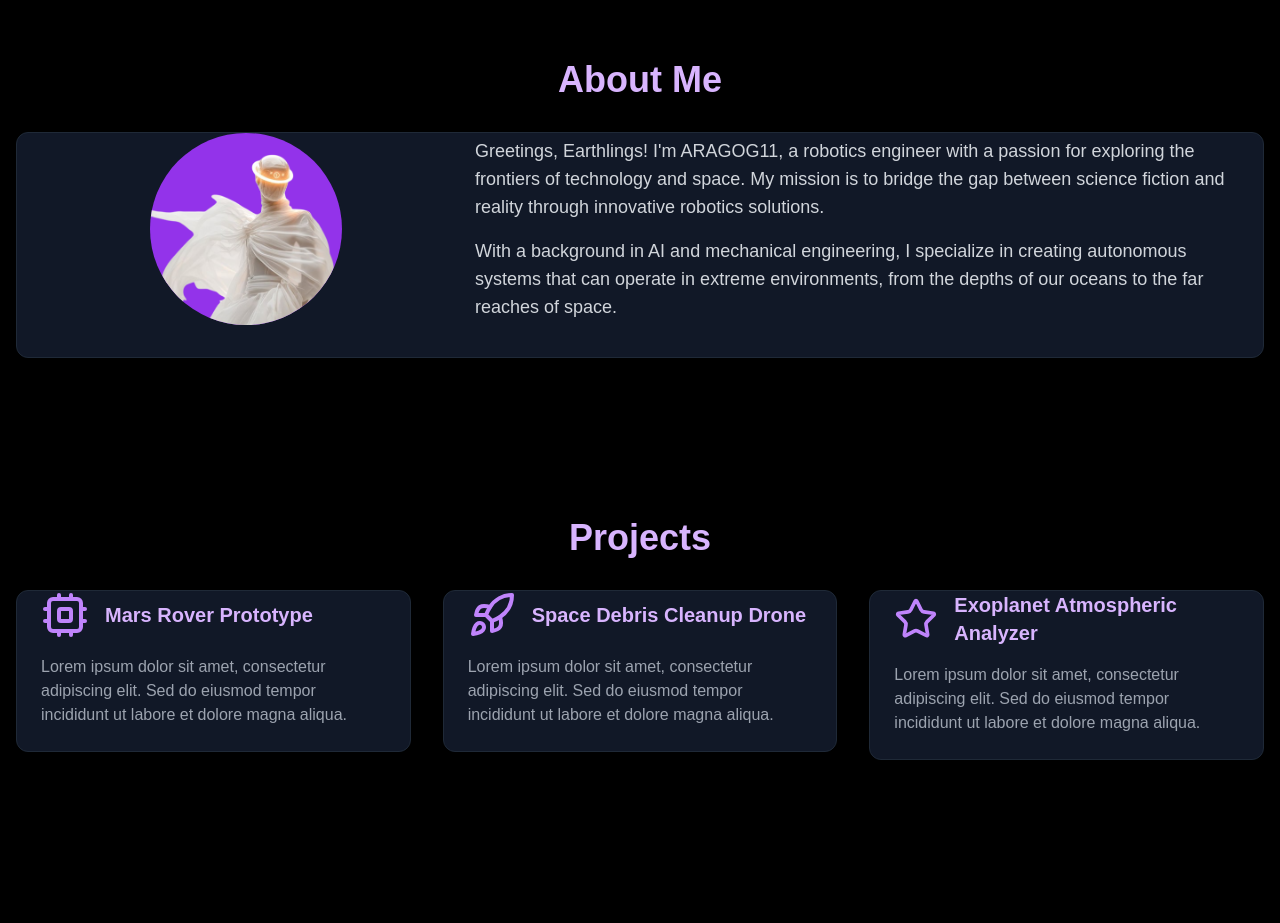
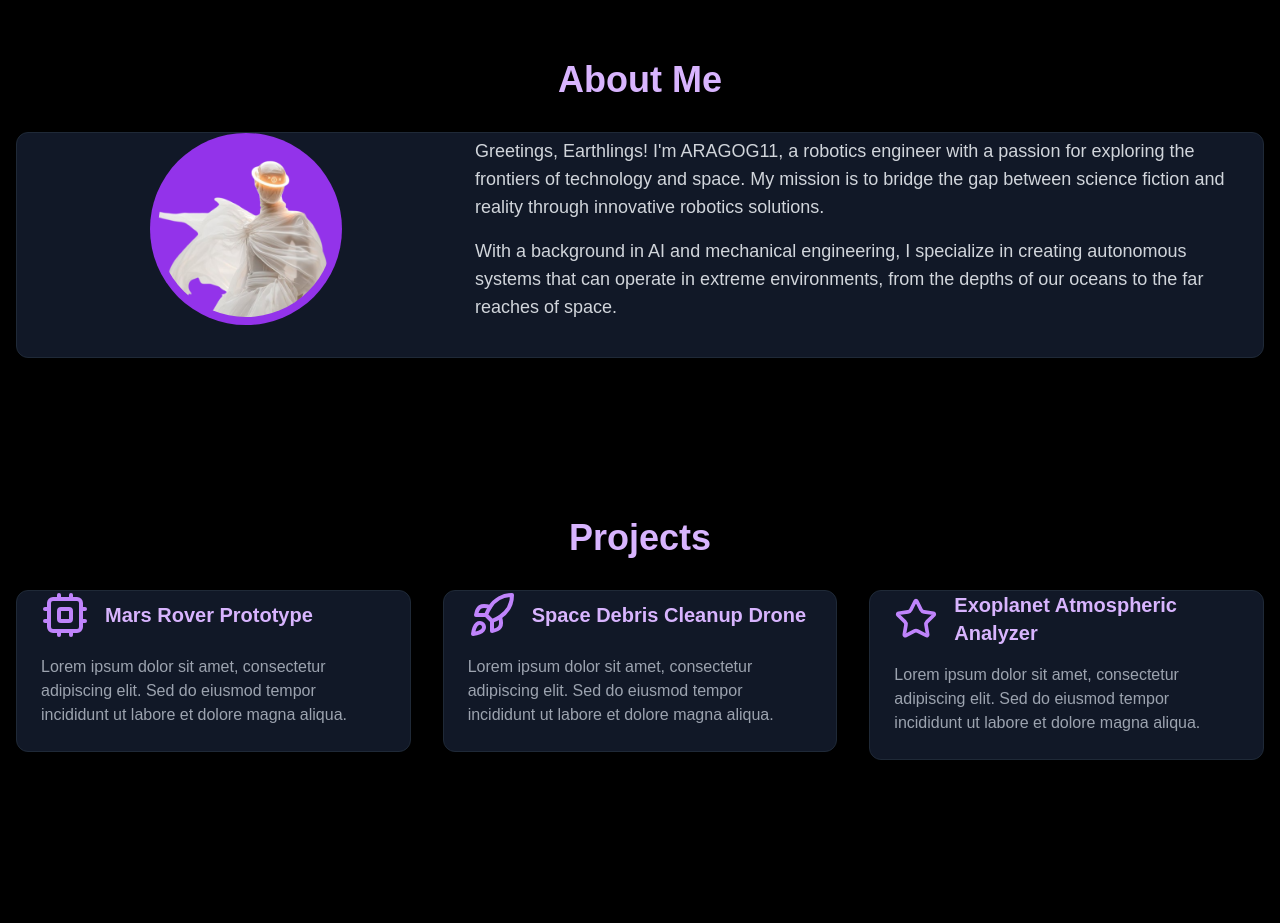
Before and after one commit to ARAGOG11/ARAGOG11.github.io, a Next.js app: page / in a window 1280 px wide. Shown: the part 820-1743 px from the top of the page. Built offline with nearby package versions, Linux system fonts and the light colour scheme.

Commit message:
Fix image

```diff
--- a/components/app-page.tsx
+++ b/components/app-page.tsx
@@ -89,8 +89,12 @@ export function Page() {
           <Card className="bg-gray-900 border-gray-800">
             <CardContent className="p-8 flex flex-col md:flex-row items-center">
               <div className="md:w-1/3 mb-6 md:mb-0">
-                <div className="w-48 h-48 mx-auto bg-purple-600 rounded-full overflow-hidden">
-                  <img src="/atul.png?height=192&width=192" alt="ARAGOG11" className="w-full h-full object-cover" />
+                <div className="w-48 h-48 mx-auto bg-purple-600 rounded-full overflow-hidden p-2">
+                  <img
+                    src="/atul.png?height=192&width=192"
+                    alt="ARAGOG11"
+                    className="w-full h-full object-cover rounded-full"
+                  />
                 </div>
               </div>
               <div className="md:w-2/3 md:pl-8">
```
